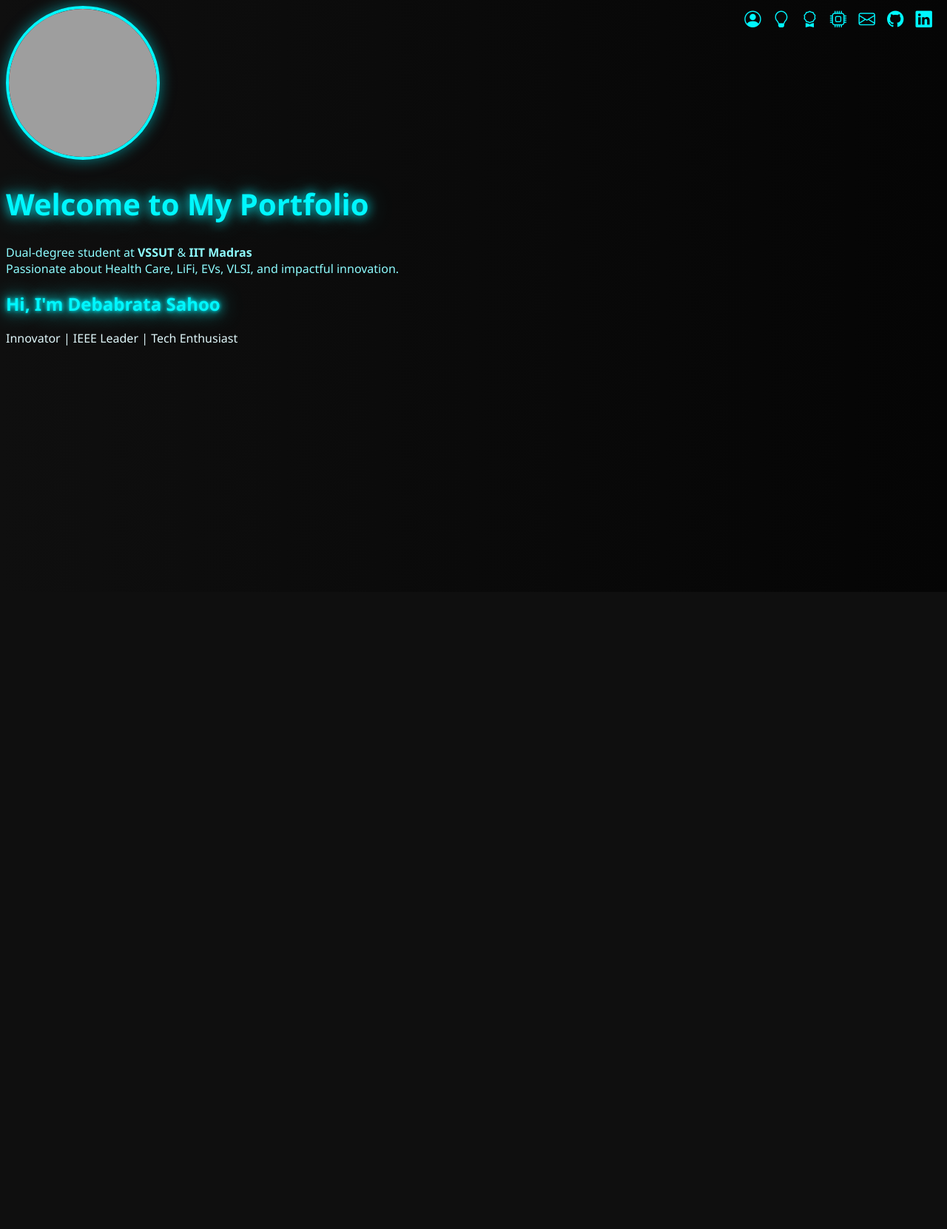
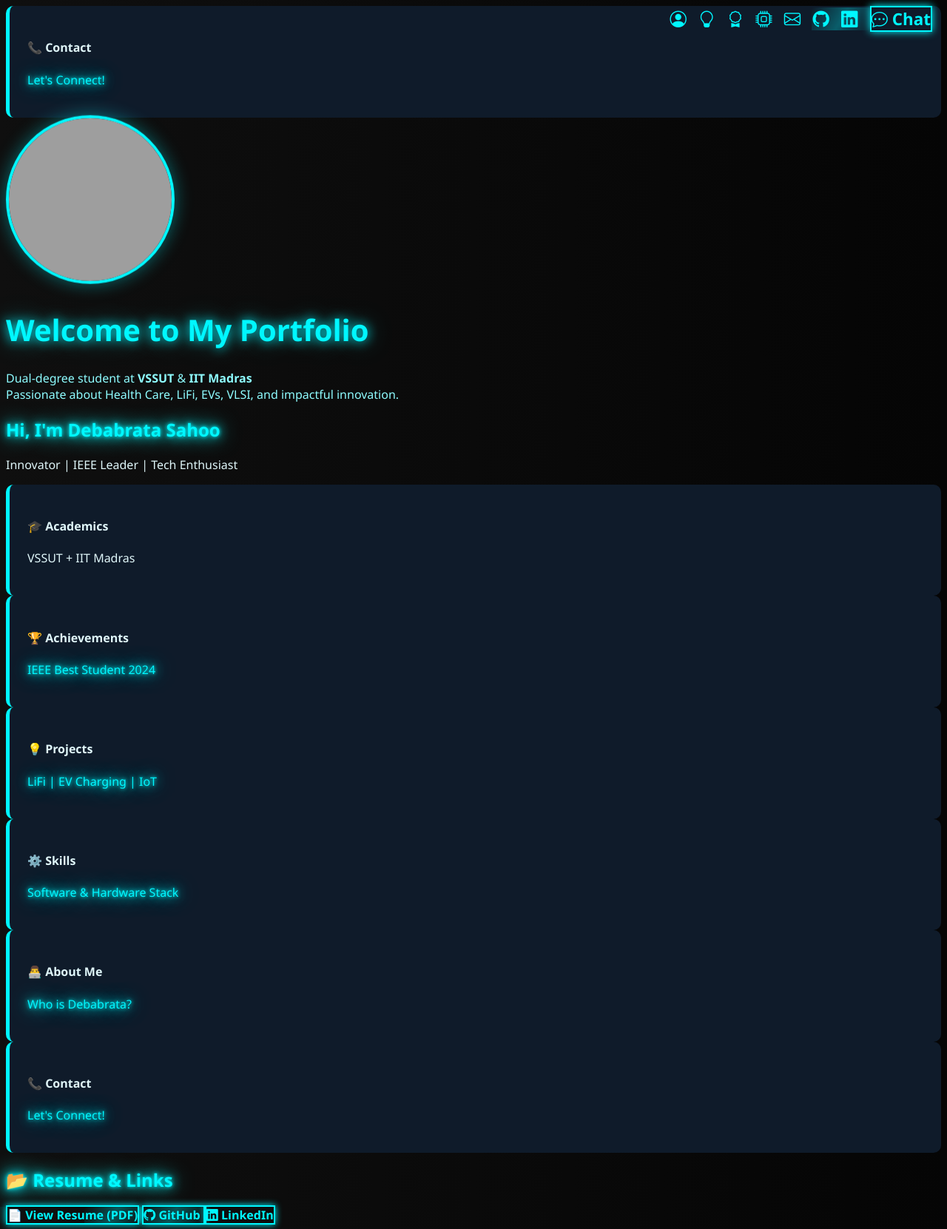
Before and after one commit to DEBABRATA1331/debabratamain-portfolio, a Flask app: page / in a window 1280 px wide. Shown: the whole page at 74% size. Before the commit the page ends 467 px from the top, so only its background shows below. Run offline with Flask 3, Linux system fonts and the light colour scheme; grey boxes are pictures that could not be loaded.

```diff
--- a/templates/index.html
+++ b/templates/index.html
@@ -28,18 +28,27 @@
     }
 
     .profile-pic {
-      width: 200px;
-      height: 200px;
+      width: 220px;
+      height: 220px;
       object-fit: cover;
+      border: 4px solid #00f7ff;
       border-radius: 50%;
-      border: 4px solid #00f7ff;
-      box-shadow: 0 0 20px #00f7ff80;
-      transition: transform 0.4s ease, box-shadow 0.4s ease;
+      box-shadow: 0 0 25px #00f7ff66, 0 0 35px #00f7ff33 inset;
+      animation: floaty 3s ease-in-out infinite;
     }
 
-    .profile-pic:hover {
-      transform: scale(1.04);
-      box-shadow: 0 0 30px #00f7ffbb;
+    @keyframes floaty {
+      0% {
+        transform: translateY(0);
+      }
+
+      50% {
+        transform: translateY(-10px);
+      }
+
+      100% {
+        transform: translateY(0);
+      }
     }
 
     .neon-btn {
@@ -134,7 +143,18 @@
     <a href="{{ url_for('contact') }}" title="Contact"><i class="bi bi-envelope"></i></a>
     <a href="https://github.com/DEBABRATA1331" target="_blank"><i class="bi bi-github"></i></a>
     <a href="https://www.linkedin.com/in/debabrata-sahoo-ieee1331/" target="_blank"><i class="bi bi-linkedin"></i></a>
+	<a href="javascript:void(0)" onclick="openChat()" class="btn neon-btn m-1">
+  <i class="bi bi-chat-dots"></i> Chat
+</a>
   </div>
+
+  <div class="col-md-4" data-aos="fade-up">
+  <div class="card-neon">
+    <h4>📞 Contact</h4>
+    <p><a href="{{ url_for('contact') }}" class="neon-text">Let's Connect!</a></p>
+  </div>
+</div>
+
 
   <!-- Hero Section -->
   <div class="container text-center my-5" data-aos="fade-down">
@@ -142,6 +162,7 @@
       <div class="col-lg-6 mb-4 mb-lg-0">
         <img src="{{ url_for('static', filename='images/debabrata_profile.jpg') }}" class="profile-pic" alt="Debabrata Sahoo" />
       </div>
+
       <div class="col-lg-6">
         <h1 class="title-glow animate__animated animate__fadeInDown">Welcome to My Portfolio</h1>
         <p class="lead neon-subtext animate__animated animate__fadeIn animate-delay-1s">
@@ -156,9 +177,72 @@
     </div>
   </div>
 
-  <!-- AOS -->
+  <!-- Feature Grid -->
+  <div class="container my-5">
+    <div class="row g-4 text-center">
+
+      <div class="col-md-4" data-aos="fade-up" data-aos-delay="200">
+        <div class="card-neon">
+          <h4>🎓 Academics</h4>
+          <p>VSSUT + IIT Madras</p>
+        </div>
+      </div>
+
+      <div class="col-md-4" data-aos="fade-up" data-aos-delay="400">
+        <div class="card-neon">
+          <h4>🏆 Achievements</h4>
+          <p><a href="{{ url_for('achievements') }}" class="neon-text">IEEE Best Student 2024</a></p>
+        </div>
+      </div>
+
+      <div class="col-md-4" data-aos="fade-up" data-aos-delay="600">
+        <div class="card-neon">
+          <h4>💡 Projects</h4>
+          <p><a href="{{ url_for('projects') }}" class="neon-text">LiFi | EV Charging | IoT</a></p>
+        </div>
+      </div>
+
+      <div class="col-md-4" data-aos="fade-up" data-aos-delay="800">
+        <div class="card-neon">
+          <h4>⚙️ Skills</h4>
+          <p><a href="{{ url_for('skills') }}" class="neon-text">Software & Hardware Stack</a></p>
+        </div>
+      </div>
+
+      <div class="col-md-4" data-aos="fade-up" data-aos-delay="1000">
+        <div class="card-neon">
+          <h4>👨‍💻 About Me</h4>
+          <p><a href="{{ url_for('about') }}" class="neon-text">Who is Debabrata?</a></p>
+        </div>
+      </div>
+
+      <div class="col-md-4" data-aos="fade-up" data-aos-delay="1200">
+        <div class="card-neon">
+          <h4>📞 Contact</h4>
+          <p><a href="{{ url_for('contact') }}" class="neon-text">Let's Connect!</a></p>
+        </div>
+      </div>
+
+    </div>
+  </div>
+
+  <!-- Resume & Social -->
+  <div class="text-center my-5" data-aos="zoom-in" data-aos-delay="700">
+    <h2 class="neon-text mb-4">📂 Resume & Links</h2>
+    <a href="https://drive.google.com/file/d/1KLeJrgbpvwbYsrcUyyKPCAK_7ZlPfsoP/view?usp=drive_link"
+      class="btn neon-btn m-2" target="_blank">📄 View Resume (PDF)</a>
+    <a href="https://github.com/DEBABRATA1331" class="btn neon-btn m-2" target="_blank">
+      <i class="bi bi-github"></i> GitHub
+    </a>
+    <a href="https://www.linkedin.com/in/debabrata-sahoo-ieee1331/" class="btn neon-btn m-2" target="_blank">
+      <i class="bi bi-linkedin"></i> LinkedIn
+    </a>
+  </div>
+
+  <!-- JS -->
   <script src="https://cdn.jsdelivr.net/npm/aos@2.3.4/dist/aos.js"></script>
   <script>AOS.init();</script>
 
 </body>
+
 </html>
```
